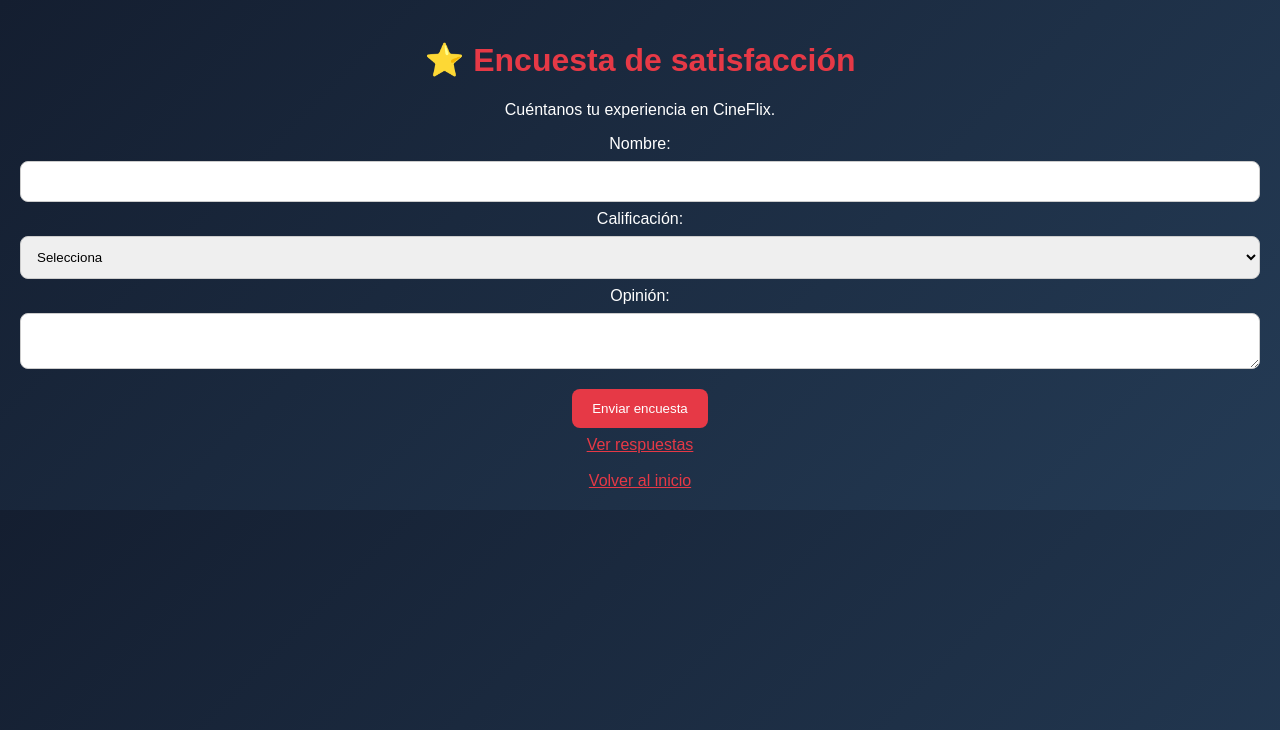
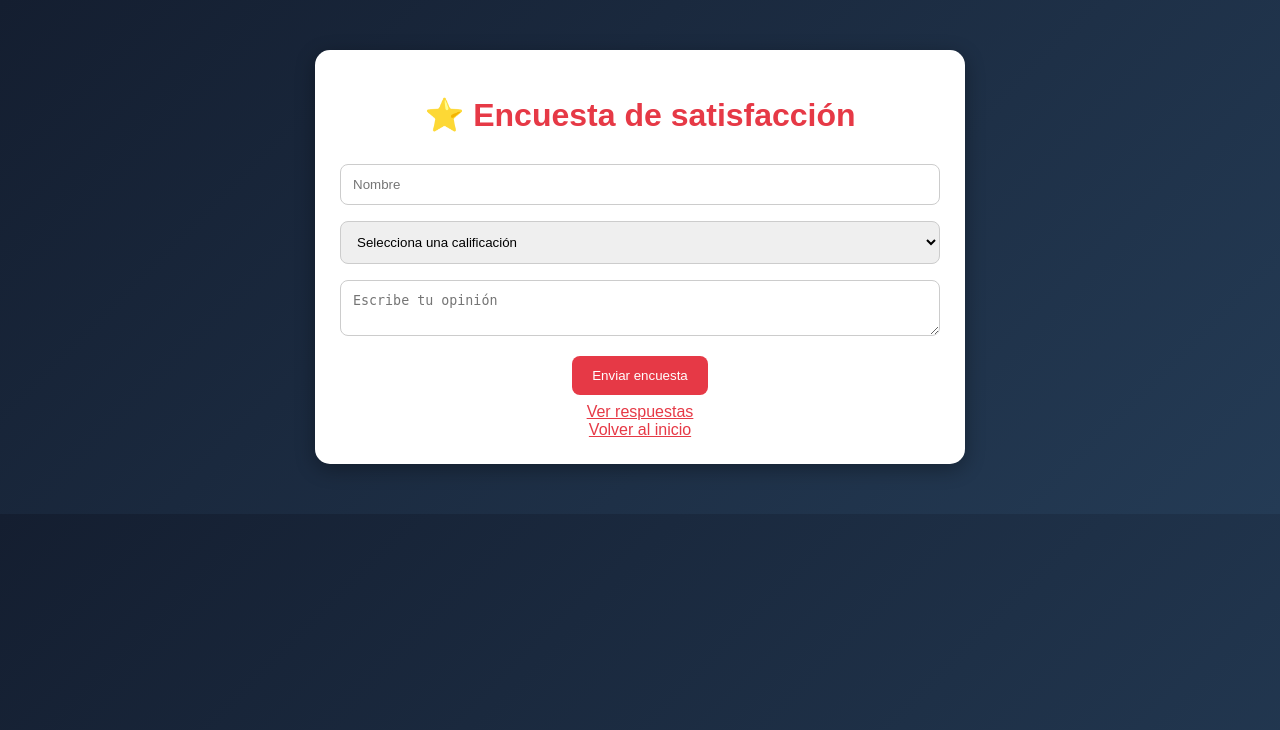
Before and after one commit to grishanrafaelvazquezrios44-collab/proyecto-integrador-flask, a Flask app: template templates/formulario1.html in a window 1280 px wide. Shown: the top 730 px of the page. Run offline with Flask 3, Linux system fonts and the light colour scheme; the template is opened without the code that fills it, so the values that code supplies are empty.

Commit message:
Update formulario1.html

```diff
--- a/templates/formulario1.html
+++ b/templates/formulario1.html
@@ -3,44 +3,39 @@
 <html lang="es">
 <head>
     <meta charset="UTF-8">
-    <meta name="viewport" content="width=device-width, initial-scale=1">
     <title>Encuesta de satisfacción</title>
-    <link rel="stylesheet" href="/static/estilos.css">
+    <link rel="stylesheet" href="{{ url_for('static', filename='estilos.css') }}">
 </head>
 <body>
-<main class="panel">
+    <div class="contenedor">
         <h1>⭐ Encuesta de satisfacción</h1>
-    <p>Cuéntanos tu experiencia en CineFlix.</p>
+
+        {% with mensajes = get_flashed_messages() %}
+            {% for mensaje in mensajes %}
+                <p>{{ mensaje }}</p>
+            {% endfor %}
+        {% endwith %}
 
         <form method="POST">
-        <label>Nombre:</label>
-        <input type="text" name="nombre" required>
+            <input type="text" name="nombre" placeholder="Nombre" required>
 
-        <label>Calificación:</label>
             <select name="calificacion" required>
-            <option value="">Selecciona</option>
-            <option value="5">5 - Excelente</option>
-            <option value="4">4 - Muy bien</option>
-            <option value="3">3 - Bien</option>
-            <option value="2">2 - Regular</option>
-            <option value="1">1 - Puede mejorar</option>
+                <option value="">Selecciona una calificación</option>
+                <option value="Excelente">Excelente</option>
+                <option value="Bueno">Bueno</option>
+                <option value="Regular">Regular</option>
+                <option value="Malo">Malo</option>
             </select>
 
-        <label>Opinión:</label>
-        <textarea name="opinion" required></textarea>
+            <textarea name="opinion" placeholder="Escribe tu opinión" required></textarea>
 
             <button type="submit">Enviar encuesta</button>
         </form>
 
-    {% with ms = get_flashed_messages(with_categories=true) %}
-        {% for tipo, mensaje in ms %}
-            <p class="{{ tipo }}">{{ mensaje }}</p>
-        {% endfor %}
-    {% endwith %}
+        <a href="/formulario1/respuestas">Ver respuestas</a>
+        <br><a href="/">Volver al inicio</a>
+    </div>
 
-    <a href="/formulario1/respuestas">Ver respuestas</a>
-    <br><br>
-    <a href="/">Volver al inicio</a>
-</main>
+    <script src="{{ url_for('static', filename='script.js') }}"></script>
 </body>
 </html>
```
Lines whose indentation alone changed are shown as unchanged.
